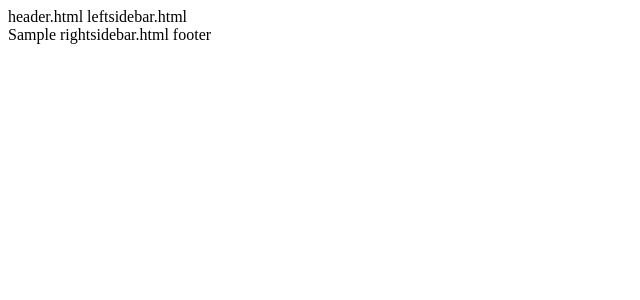
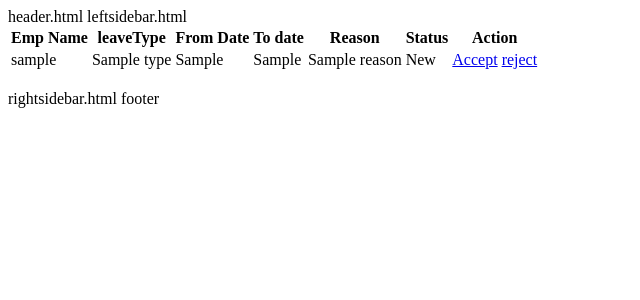
Before and after one commit to bikeshtricon/pypaywheel, a Django app: template hr/templates/hr/index.html in a window 1280 px wide. Shown: the top 300 px of the page, without its empty margins (0-640 px from the left). Run offline with Django 3.2, Linux system fonts and the light colour scheme; the template is opened without the code that fills it: most values are stand-ins (such as "Sample title", 1, 10 or a date in 2020).

Commit message:
Description:- leave approval and rejecting don

```diff
--- a/hr/templates/hr/index.html
+++ b/hr/templates/hr/index.html
@@ -2,5 +2,35 @@
 
 {% block content %}
 <br>
-{{latest_blog_posts}}
+
+	<div class="admin dashboard">
+
+
+
+	{% if leaveRequests %}
+
+		<div class="leaverequest">
+			<table>
+				<tr>
+					<th>Emp Name</th><th>leaveType</th> <th>From Date</th> <th>To date</th> <th>Reason</th> <th>Status</th> <th>Action</th>
+				</tr>
+				{% for leaveRequest in leaveRequests %}
+					<tr>
+						<td>{{leaveRequest.uId.username}}</td>
+						<td>{{leaveRequest.leaveType.type}}</td>
+						<td>{{leaveRequest.leaveFrom}}</td>
+						<td>{{leaveRequest.leaveTo}}</td>
+						<td>{{leaveRequest.reason}}</td>
+						<td>New</td>
+						<td> <a href="{{ leaveRequest.id }}/accept">Accept</a> <a href="{{ leaveRequest.id }}/reject">reject</a></td>
+					</tr>
+				{% endfor %}
+			</ul>
+		</table>
+	{% endif %}
+
+
+	</div>
+
+<br>
 {% endblock %}
--- a/hr/urls.py
+++ b/hr/urls.py
@@ -5,5 +5,6 @@ admin.autodiscover()
 
 urlpatterns = patterns('',
 
-    url(r'^$', 'hr.views.index.dashboard', name='home'),
+    url(r'^$', 'hr.views.index.dashboard', name='hrDashboard'),
+    url(r'^(?P<reqId>\d+)/(?P<action>\w+)$', 'hr.views.index.leaveRequestsaction', name='acceptOrRegect'),
 )
```
Also changed, not shown: hr/views/index.py (+63 -3 lines).
